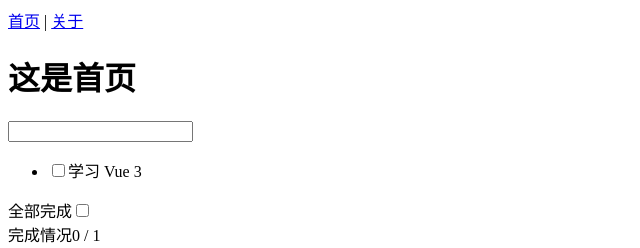
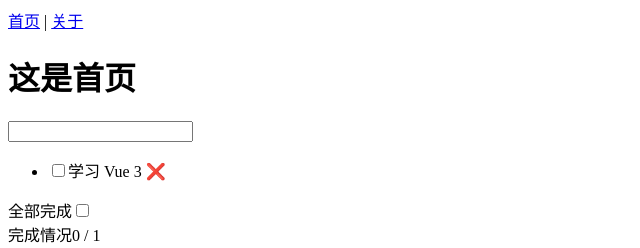
Before and after one commit to sad912/vue3.0-demo1, a Vue app: page /#/ in a window 1280 px wide. Shown: the top 248 px of the page, without its empty margins (0-640 px from the left). Built offline with nearby package versions, Linux system fonts and the light colour scheme.

Commit message:
feat:add feature of deleting todo item

```diff
--- a/src/components/TodoList.vue
+++ b/src/components/TodoList.vue
@@ -10,7 +10,7 @@
       done: false,
     },
   ])
-  function addTodo() {
+  const addTodo = () => {
     if (!title.value.trim()) {
       toggleInfo()
       setTimeout(() => {
@@ -24,7 +24,10 @@
       title.value = ''
     }
   }
-  function clear() {
+  const deleteTodo = (index) => {
+    todoList.value.splice(index, 1)
+  }
+  const clear = () => {
     todoList.value = todoList.value.filter((todoItem) => !todoItem.done)
   }
   let undoneCount = computed(() => {
@@ -46,9 +49,10 @@
   <button v-if="undoneCount < all" @click="clear">清空完成选项</button>
   <template v-if="todoList.length">
     <TransitionGroup name="list" tag="ul">
-      <li v-for="todoItem in todoList" :key="todoItem.title">
+      <li v-for="(todoItem, index) in todoList" :key="todoItem.title">
         <input v-model="todoItem.done" type="checkbox" />
         <span :class="{ done: todoList.done }">{{ todoItem.title }}</span>
+        <span @click="deleteTodo(index)"> ❌ </span>
       </li>
     </TransitionGroup>
     <div>全部完成<input v-model="allDone" type="checkbox" /></div>
@@ -82,7 +86,7 @@
     transition: all 0.3s ease;
   }
   .list-enter-from,
-  .lit-leave-to {
+  .list-leave-to {
     opacity: 0;
     transform: translateX(30px);
   }
```
